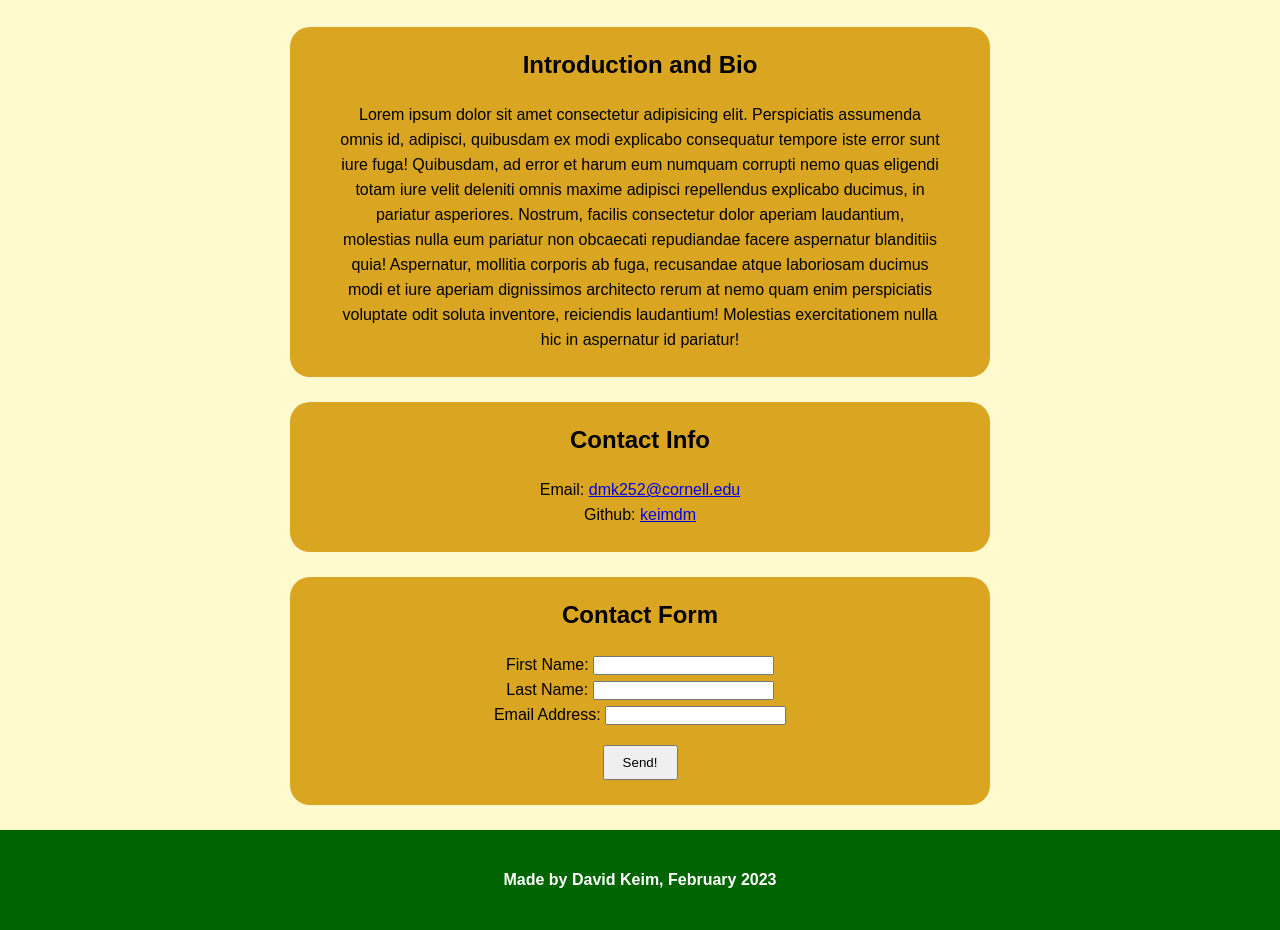
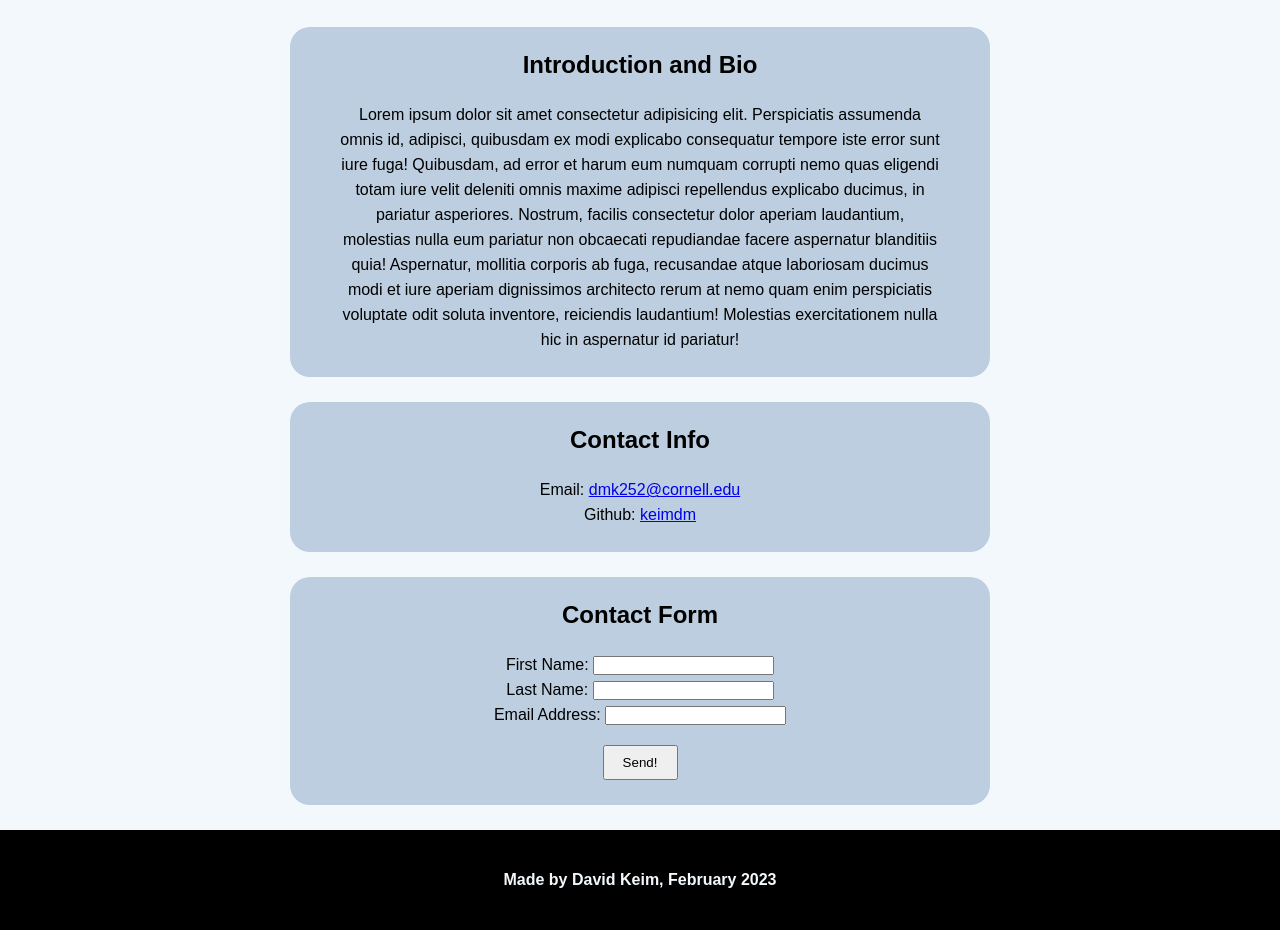
Before and after one commit to keimdm/portfolio-mini-project, a plain HTML site: page index.html in a window 1280 px wide. Shown: the part 577-1507 px from the top of the page. Drawn offline with Linux system fonts and the light colour scheme.

Commit message:
updated graphic design

```diff
--- a/assets/style.css
+++ b/assets/style.css
@@ -6,11 +6,11 @@
 }
 
 body {
-    background-color: lemonchiffon;
+    background-color: #F3F8FD;
 }
 
 header {
-    background-color: darkgreen;
+    background-color: black;
     line-height: 50px;
     height: 100px;
     position: fixed;
@@ -42,7 +42,7 @@ header ul li {
 
 header ul li a {
     text-decoration: none;
-    color: white;
+    color: #F3F8FD;
 }
 
 main {
@@ -55,7 +55,7 @@ main img {
 }
 
 .card {
-    background-color: goldenrod;
+    background-color: #BCCEDF;
     width: 700px;
     margin: auto;
     margin-bottom: 25px;
@@ -93,8 +93,8 @@ button {
 }
 
 footer {
-    background-color: darkgreen;
-    color: white;
+    background-color: black;
+    color: #F3F8FD;
     text-align: center;
     line-height: 50px;
     height: 100px;
```
